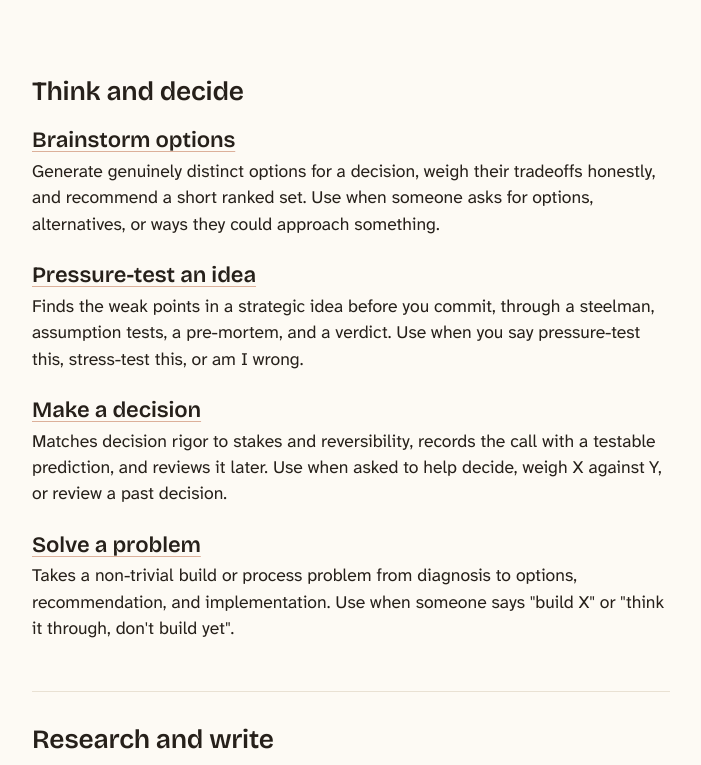
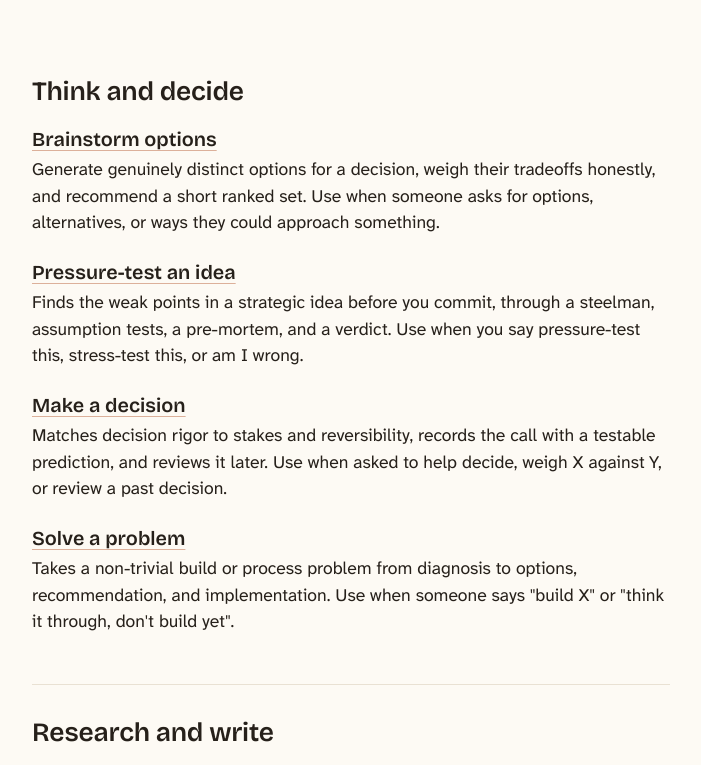
Before and after one commit to dewierwan/dewierwan.github.io, a plain HTML site: page skills/index.html in a window 1280 px wide. Shown: the top 765 px of the page, without its empty margins (289-990 px from the left). Drawn offline with Linux system fonts and the light colour scheme.

Commit message:
[chore] publish public skills

```diff
--- a/skills/styles.css
+++ b/skills/styles.css
@@ -17,7 +17,7 @@ a:focus-visible,button:focus-visible,.table-wrap:focus-visible{outline:2px solid
 .category h2{margin:0 0 1.1rem;color:var(--soft);font-size:1.5rem;font-weight:600;line-height:1.25;letter-spacing:-.01em}
 .skill-list{list-style:none;margin:0;padding:0}
 .skill-list li{margin:0 0 1.35rem}
-.skill-list h3{margin:0;font-size:1.25rem;font-weight:600;line-height:1.25;letter-spacing:-.005em}
+.skill-list h3{margin:0;font-size:1.125rem;font-weight:600;line-height:1.3;letter-spacing:0}
 .skill-list p{max-width:65ch;margin:.25rem 0 0;color:var(--soft);font-size:1rem;line-height:1.5}
 .skill-list a{text-decoration:none;color:var(--text)}
 .skill-list a h3{text-decoration:underline;text-decoration-thickness:1px;text-underline-offset:4px;text-decoration-color:color-mix(in srgb,var(--accent) 45%,transparent)}
@@ -46,5 +46,5 @@ h1{margin:0;font-size:2rem;font-weight:600;line-height:1.15;letter-spacing:-.02e
 .skill-body th:last-child,.skill-body td:last-child{border-right:0}
 .skill-body tbody tr:last-child td{border-bottom:0}
 footer{margin-top:3.5rem;padding-top:1.25rem;border-top:1px solid var(--rule);color:var(--soft);font-size:.75rem}
-@media(max-width:520px){main{padding-top:3rem}h1{font-size:1.75rem}.skill-list h3{font-size:1.2rem}}
+@media(max-width:520px){main{padding-top:3rem}h1{font-size:1.75rem}}
 @media(prefers-reduced-motion:reduce){a{transition:none}}
```
